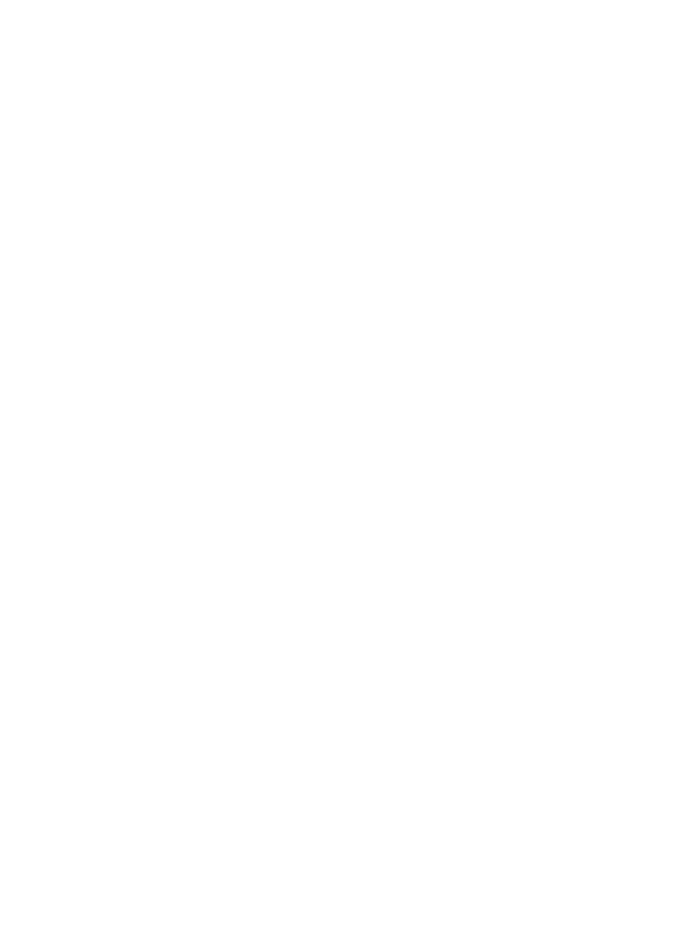
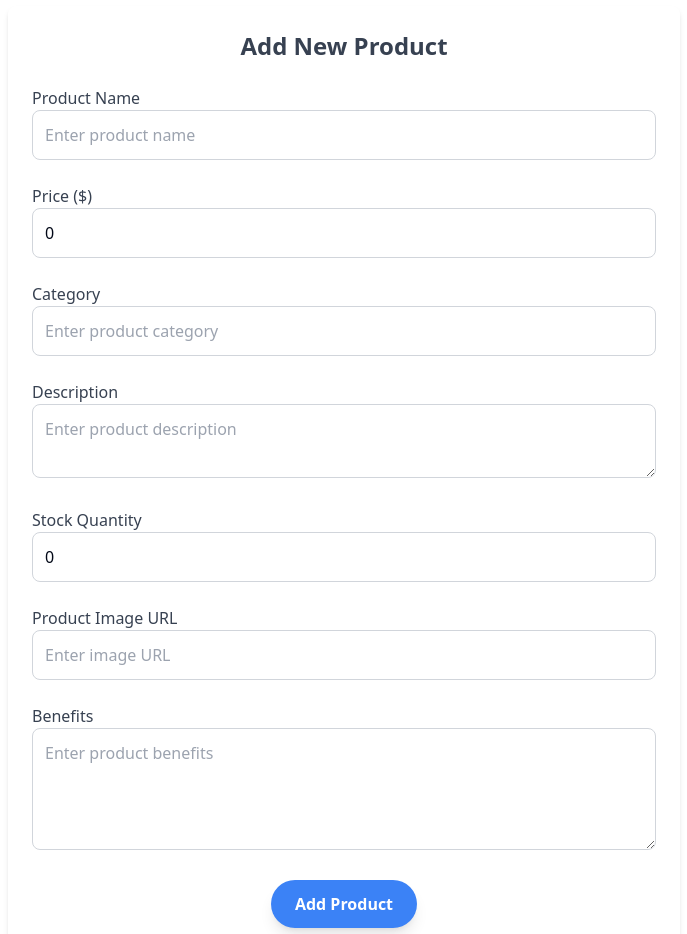
Before and after one commit to MDABDULLAH16/lvl2_assignment4_client, a React (Vite) app: page /add-product in a window 1280 px wide. Before the commit this address had no page. Shown: the part 98-1032 px from the top of the page, without its empty margins (296-983 px from the left). Before the commit the page ends 800 px from the top, so only its background shows below. Built offline with nearby package versions, Linux system fonts and the light colour scheme.

Commit message:
add new product and delete

```diff
--- a/src/components/product/ProductTable.tsx
+++ b/src/components/product/ProductTable.tsx
@@ -1,27 +1,54 @@
-import { TableBody, TableCell, TableRow } from "@/components/ui/table";
+import { TableCell, TableRow } from "@/components/ui/table";
 import { TProduct } from "../Types/ProductTypes";
+import { useDeleteProductMutation } from "@/redux/api/api"; // Import the mutation hook
+
 type ProductTableProps = {
-  item: TProduct; // Expecting item to be of type TProduct
+  item: TProduct;
+  refetch: () => void; // Accept refetch function as a prop
 };
-const ProductTable = ({ item }: ProductTableProps) => {
+
+const ProductTable = ({ item, refetch }: ProductTableProps) => {
+  const [deleteProduct, { isLoading: isDeleting }] = useDeleteProductMutation(); // Use the delete mutation hook
+
+  const handleDelete = async () => {
+    if (window.confirm(`Are you sure you want to delete ${item.name}?`)) {
+      try {
+        await deleteProduct(item._id).unwrap(); // Call the delete mutation with the product ID
+        alert(`${item.name} deleted successfully!`);
+        refetch(); // Refetch products after successful deletion
+      } catch (error) {
+        console.error("Failed to delete product:", error);
+        alert("Failed to delete product.");
+      }
+    }
+  };
+
   return (
-    <TableBody>
-      <TableRow className=" mx-6">
-        <TableCell className="font-medium">{item.name}</TableCell>
-        <TableCell>{item.price}</TableCell>
-        <TableCell>{item.category}</TableCell>
-        <TableCell className="text-right">
-          <p className="space-x-4">
-            <button className="bg-blue-500 hover:bg-blue-600 text-white font-bold py-2 px-6 rounded-full shadow-lg transition-transform duration-300 transform hover:scale-105 focus:outline-none focus:ring-2 focus:ring-blue-300">
-              Edit
-            </button>
-            <button className="bg-red-500 hover:bg-red-600 text-white font-bold py-2 px-4 rounded-full shadow-lg transition-transform duration-300 transform hover:scale-105 focus:outline-none focus:ring-2 focus:ring-red-300">
-              Delete
-            </button>
-          </p>
-        </TableCell>
-      </TableRow>
-    </TableBody>
+    <TableRow className="border-b hover:bg-gray-100 transition-colors duration-300">
+      <TableCell className="font-medium py-4 px-6 text-gray-700">
+        {item.name}
+      </TableCell>
+      <TableCell className="py-4 px-6 text-gray-600">
+        ${item.price.toFixed(2)}
+      </TableCell>
+      <TableCell className="py-4 px-6 text-gray-600">{item.category}</TableCell>
+      <TableCell className="py-4 px-6 text-right">
+        <div className="space-x-4">
+          <button className="btn btn-info bg-blue-500 hover:bg-blue-600 text-white font-bold py-2 px-6 rounded-full shadow-lg transition-transform duration-300 transform hover:scale-105 focus:outline-none focus:ring-2 focus:ring-blue-300">
+            Edit
+          </button>
+          <button
+            onClick={handleDelete}
+            disabled={isDeleting} // Disable the button if the delete request is in progress
+            className={`btn btn-error bg-red-500 hover:bg-red-600 text-white font-bold py-2 px-4 rounded-full shadow-lg transition-transform duration-300 transform hover:scale-105 focus:outline-none focus:ring-2 focus:ring-red-300 ${
+              isDeleting && "opacity-50 cursor-not-allowed"
+            }`}
+          >
+            {isDeleting ? "Deleting..." : "Delete"}
+          </button>
+        </div>
+      </TableCell>
+    </TableRow>
   );
 };
 
--- /dev/null
+++ b/src/pages/AddNewProduct.tsx
@@ -0,0 +1,188 @@
+import React, { useState } from "react";
+import { useCreateProductMutation } from "@/redux/api/api";
+
+const AddNewProduct = () => {
+  const [createProduct, { isLoading, isSuccess, error }] =
+    useCreateProductMutation();
+
+  const [formData, setFormData] = useState({
+    name: "",
+    price: Number(0),
+    category: "",
+    description: "",
+    stock: Number(0),
+    images: "",
+    benefits: "",
+  });
+
+  const handleChange = (
+    e: React.ChangeEvent<HTMLInputElement | HTMLTextAreaElement>
+  ) => {
+    const { name, value } = e.target;
+    setFormData({
+      ...formData,
+      [name]: value,
+    });
+  };
+
+  const handleSubmit = async (e: React.FormEvent) => {
+    e.preventDefault();
+
+    // Convert price and stock to numbers before submitting
+    const dataToSubmit = {
+      ...formData,
+      price: Number(formData.price),
+      stock: Number(formData.stock),
+    };
+
+    try {
+      await createProduct(dataToSubmit).unwrap(); // Calls the createProduct mutation with the converted data
+      alert("Product created successfully!");
+      setFormData({
+        name: "",
+        price: 0,
+        category: "",
+        description: "",
+        stock: 0,
+        images: "",
+        benefits: "",
+      });
+    } catch (err) {
+      console.error("Failed to create product:", err);
+    }
+  };
+
+  return (
+    <div className="max-w-2xl mx-auto p-6 bg-white shadow-md rounded-lg mt-10">
+      <h1 className="text-2xl font-semibold mb-6 text-center text-gray-700">
+        Add New Product
+      </h1>
+      <form onSubmit={handleSubmit} className="grid grid-cols-1 gap-6">
+        {/* Product Name */}
+        <div className="relative">
+          <label className="block text-gray-700 font-medium">
+            Product Name
+          </label>
+          <input
+            type="text"
+            name="name"
+            value={formData.name}
+            onChange={handleChange}
+            placeholder="Enter product name"
+            className="w-full p-3 border border-gray-300 rounded-lg focus:outline-none focus:ring-2 focus:ring-blue-500 transition duration-300"
+            required
+          />
+        </div>
+
+        {/* Price */}
+        <div className="relative">
+          <label className="block text-gray-700 font-medium">Price ($)</label>
+          <input
+            type="number"
+            name="price"
+            value={formData.price}
+            onChange={handleChange}
+            placeholder="Enter product price"
+            className="w-full p-3 border border-gray-300 rounded-lg focus:outline-none focus:ring-2 focus:ring-blue-500 transition duration-300"
+            required
+          />
+        </div>
+
+        {/* Category */}
+        <div className="relative">
+          <label className="block text-gray-700 font-medium">Category</label>
+          <input
+            type="text"
+            name="category"
+            value={formData.category}
+            onChange={handleChange}
+            placeholder="Enter product category"
+            className="w-full p-3 border border-gray-300 rounded-lg focus:outline-none focus:ring-2 focus:ring-blue-500 transition duration-300"
+            required
+          />
+        </div>
+
+        {/* Description */}
+        <div className="relative">
+          <label className="block text-gray-700 font-medium">Description</label>
+          <textarea
+            name="description"
+            value={formData.description}
+            onChange={handleChange}
+            placeholder="Enter product description"
+            className="w-full p-3 border border-gray-300 rounded-lg focus:outline-none focus:ring-2 focus:ring-blue-500 transition duration-300"
+            rows={2}
+            required
+          />
+        </div>
+
+        {/* Stock */}
+        <div className="relative">
+          <label className="block text-gray-700 font-medium">
+            Stock Quantity
+          </label>
+          <input
+            type="number"
+            name="stock"
+            value={formData.stock}
+            onChange={handleChange}
+            placeholder="Enter stock quantity"
+            className="w-full p-3 border border-gray-300 rounded-lg focus:outline-none focus:ring-2 focus:ring-blue-500 transition duration-300"
+            required
+          />
+        </div>
+
+        {/* Images */}
+        <div className="relative">
+          <label className="block text-gray-700 font-medium">
+            Product Image URL
+          </label>
+          <input
+            type="text"
+            name="images"
+            value={formData.images}
+            onChange={handleChange}
+            placeholder="Enter image URL"
+            className="w-full p-3 border border-gray-300 rounded-lg focus:outline-none focus:ring-2 focus:ring-blue-500 transition duration-300"
+            required
+          />
+        </div>
+
+        {/* Benefits */}
+        <div className="relative">
+          <label className="block text-gray-700 font-medium">Benefits</label>
+          <textarea
+            name="benefits"
+            value={formData.benefits}
+            onChange={handleChange}
+            placeholder="Enter product benefits"
+            className="w-full p-3 border border-gray-300 rounded-lg focus:outline-none focus:ring-2 focus:ring-blue-500 transition duration-300"
+            rows={4}
+            required
+          />
+        </div>
+
+        {/* Submit Button */}
+        <div className="text-center">
+          <button
+            type="submit"
+            className="bg-blue-500 hover:bg-blue-600 text-white font-bold py-3 px-6 rounded-full shadow-lg transition-transform duration-300 transform hover:scale-105 focus:outline-none focus:ring-2 focus:ring-blue-500"
+            disabled={isLoading}
+          >
+            {isLoading ? "Creating..." : "Add Product"}
+          </button>
+          {isSuccess && (
+            <p className="text-green-500 mt-4">Product created successfully!</p>
+          )}
+          {error && (
+            <p className="text-red-500 mt-4">
+              Failed to create product. Please try again.
+            </p>
+          )}
+        </div>
+      </form>
+    </div>
+  );
+};
+
+export default AddNewProduct;
--- a/src/pages/ProductManagement.tsx
+++ b/src/pages/ProductManagement.tsx
@@ -1,32 +1,66 @@
 import ProductTable from "@/components/product/ProductTable";
 import { TProduct } from "@/components/Types/ProductTypes";
-import { Table, TableHead, TableHeader, TableRow } from "@/components/ui/table";
+import {
+  Table,
+  TableBody,
+  TableHead,
+  TableHeader,
+  TableRow,
+} from "@/components/ui/table";
 import { useGetAllProductQuery } from "@/redux/api/api";
+import { Link } from "react-router-dom";
 
 const ProductManagement = () => {
-  const { data: product } = useGetAllProductQuery(undefined);
+  const {
+    data: product,
+    isLoading,
+    refetch,
+  } = useGetAllProductQuery(undefined); // Get refetch function
+
+  if (isLoading) {
+    return (
+      <div className="flex justify-center items-center h-40">
+        <div className="animate-spin rounded-full h-10 w-10 border-t-4 border-blue-500"></div>
+        <span className="ml-3 text-lg text-gray-600">Loading products...</span>
+      </div>
+    );
+  }
 
   if (!product || !product.data) {
-    return <p>Loading...</p>;
+    return (
+      <div className="text-red-500 text-center mt-4">
+        Failed to load products
+      </div>
+    );
   }
 
-  const products: TProduct[] = product.data; // Ensure products are of type TProduct
+  const products: TProduct[] = product.data;
 
   return (
-    <Table className="">
-      <TableHeader>
+    <div className="overflow-x-auto">
+      <Table className="table-auto w-full shadow-lg rounded-lg bg-white transition-transform duration-500 hover:shadow-2xl">
+        <TableHeader className=" bg-gray-300">
           <TableRow>
-          <TableHead className="">Name</TableHead>
+            <TableHead>Name</TableHead>
             <TableHead>Price</TableHead>
             <TableHead>Category</TableHead>
-          <TableHead className="text-right">Edit</TableHead>
+            <TableHead className="text-right">
+              <Link
+                to="/add-product"
+                className="btn  btn-primary bg-blue-500 hover:bg-blue-600 text-white font-bold py-3 my-2 px-6 rounded-full shadow-lg transition-transform duration-300 transform hover:scale-105 focus:outline-none focus:ring-2 focus:ring-blue-300"
+              >
+                Add New Product
+              </Link>
+            </TableHead>
           </TableRow>
         </TableHeader>
-
+        <TableBody>
           {products.map((item: TProduct) => (
-        <ProductTable key={item._id} item={item} />
+            <ProductTable key={item._id} item={item} refetch={refetch} /> // Pass refetch to ProductTable
           ))}
+        </TableBody>
       </Table>
+    </div>
   );
 };
 
--- a/src/redux/api/api.ts
+++ b/src/redux/api/api.ts
@@ -23,11 +23,24 @@
         params: { name },
       }),
     }),
+    createProduct: builder.mutation({
+      query: (newProduct) => ({
+        url: "/products/create-product", // Endpoint to create a product
+        method: "POST",
+        body: newProduct, // Send the new product data in the body
+      }),
+    }),
     updateProduct: builder.mutation({
       query: ({ _id, updatedProduct }) => ({
         url: `/products/${_id}`, // Use product ID to specify which product to update
         method: "PATCH",
         body: updatedProduct, // Send the updated product data in the body
+      }),
+    }),
+    deleteProduct: builder.mutation({
+      query: (_id) => ({
+        url: `/products/${_id}`, // Use product ID to specify which product to delete
+        method: "DELETE",
       }),
     }),
   }),
@@ -38,5 +51,7 @@
   useGetAllProductQuery,
   useGetSingleProductQuery,
   useSearchByProductNameQuery,
-  useUpdateProductMutation, // Mutation hook for updating product
+  useUpdateProductMutation,
+  useCreateProductMutation,
+  useDeleteProductMutation, // Mutation hook for deleting product
 } = baseApi;
--- a/src/router/index.tsx
+++ b/src/router/index.tsx
@@ -1,5 +1,6 @@
 import App from "@/App";
 import AboutUs from "@/pages/AboutUs";
+import AddNewProduct from "@/pages/AddNewProduct";
 import Cart from "@/pages/Cart";
 import Checkout from "@/pages/Checkout";
 import Home from "@/pages/Home";
@@ -35,6 +36,10 @@
         element: <ProductDetails />,
       },
       {
+        path: "/add-product",
+        element: <AddNewProduct />,
+      },
+      {
         path: "/cart",
         element: <Cart />,
       },
```
Lines whose indentation alone changed are shown as unchanged.
